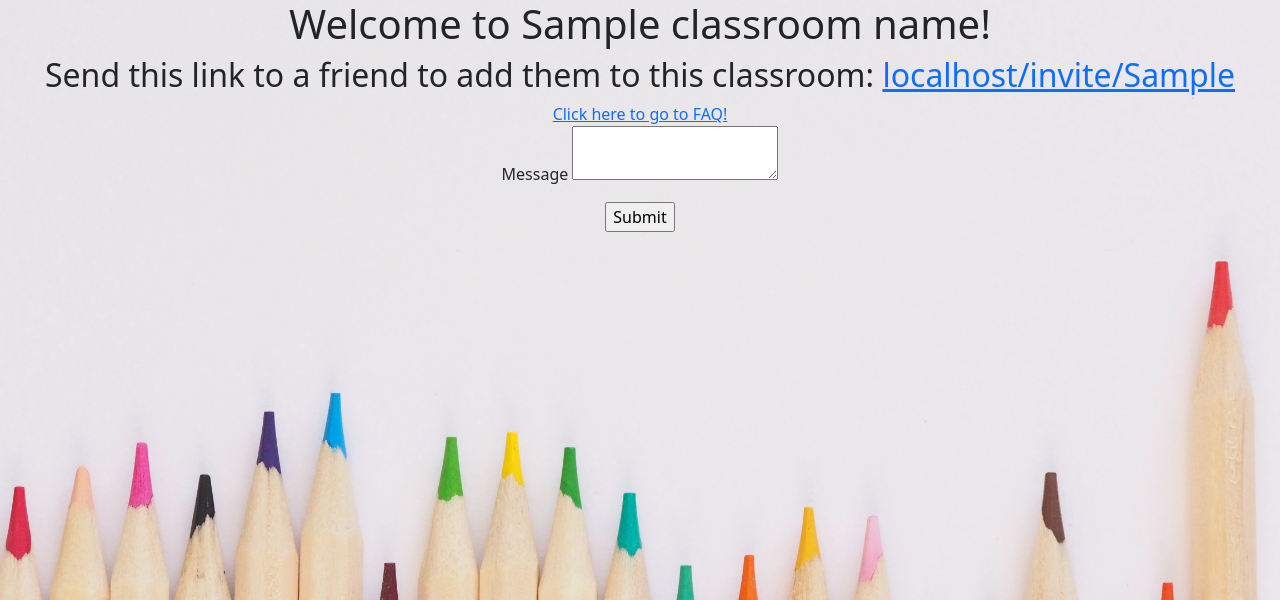
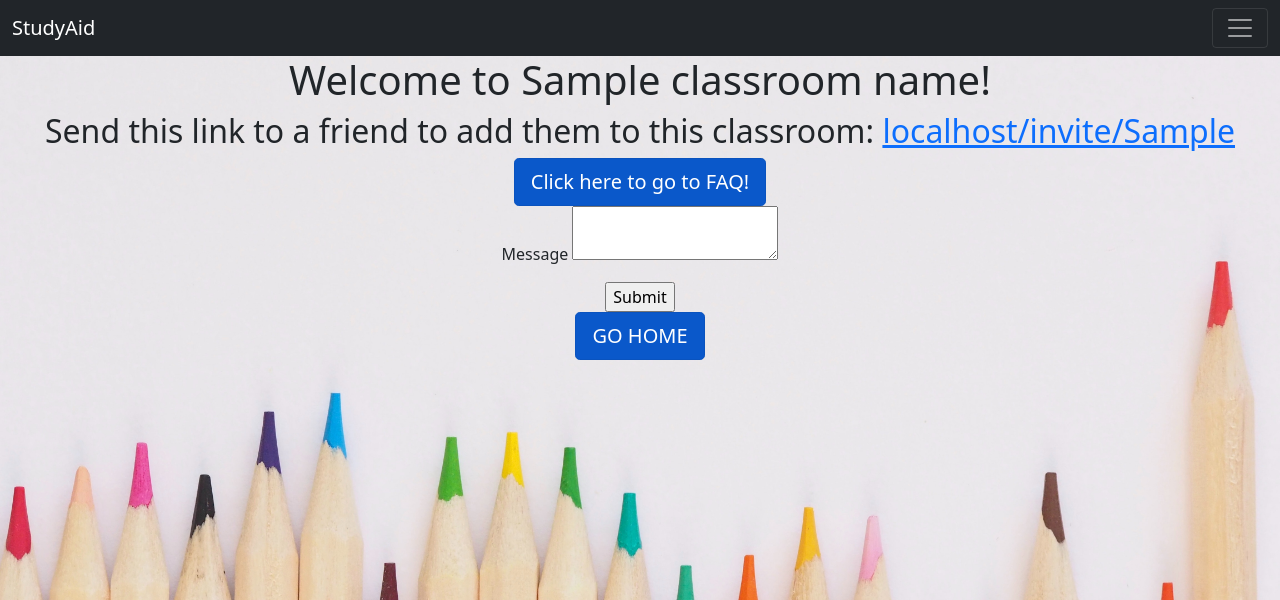
Before and after one commit to dominiclopez391/Comsc-131-Project-Team-2, a Python web app: template StudyAid/myapp/templates/classroom.html in a window 1280 px wide. Shown: the top 600 px of the page. Run offline with Jinja, Linux system fonts and the light colour scheme; the template is opened without the code that fills it: most values are stand-ins (such as "Sample title", 1, 10 or a date in 2020); form fields are guessed from the names that the template uses.

Commit message:
Update classroom.html

```diff
--- a/StudyAid/myapp/templates/classroom.html
+++ b/StudyAid/myapp/templates/classroom.html
@@ -1,10 +1,33 @@
 {% extends 'base.html' %}
 {% block content %}
+<nav class="navbar navbar-dark bg-dark">
+        <div class="container-fluid">
+        <a class="navbar-brand" href="/">StudyAid</a>
+        <button class="navbar-toggler" type="button" data-bs-toggle="offcanvas" data-bs-target="#offcanvasNavbar" aria-controls="offcanvasNavbar">
+        <span class="navbar-toggler-icon"></span>
+        </button>
+        <div class="offcanvas offcanvas-end bg-dark" tabindex="-1" id="offcanvasNavbar" aria-labelledby="offcanvasNavbarLabel">
+        <div class="offcanvas-header bg-light">
+        <h5 class="offcanvas-title" id="offcanvasNavbarLabel">Account</h5>
+        <button type="button" class="btn-close text-reset" data-bs-dismiss="offcanvas" aria-label="Close"></button>
+        </div>
+        <div class="offcanvas-body">
+        <ul class="navbar-nav navbar-dark bg-dark justify-content-end flex-grow-1 pe-3">
+        <li class="nav-item">
+        <a class="nav-link" aria-current="page" href="/options">Options</a>
+        </li>
+        <li class="nav-item">
+        <a class="nav-link" href="/logout">Logout</a>
+        </li>
+	</ul>
+        </div>
+        </div>
+        </div>
+	</nav>
 
 <h1>Welcome to {{classroom_name}}!</h1>
 <h2>Send this link to a friend to add them to this classroom: <a href=/invite/{{invite_dir}}>localhost/invite/{{invite_dir}}</a></h2>
-<a href= '/classroom/{{invite_dir}}/faq'>Click here to go to FAQ!</a>
-
+<a href="/classroom/{{invite_dir}}/faq" class="btn btn-primary btn-lg active" role="button" aria-pressed="true">Click here to go to FAQ!</a>
 <form action = "" method = "POST" novalidate >
 
   {{form.hidden_tag()}}
@@ -22,5 +45,6 @@
 
   {% endfor %}
 </form>
+<a href="/home" class="btn btn-primary btn-lg active" role="button" aria-pressed="true">GO HOME</a>
 
 {% endblock %}
```
